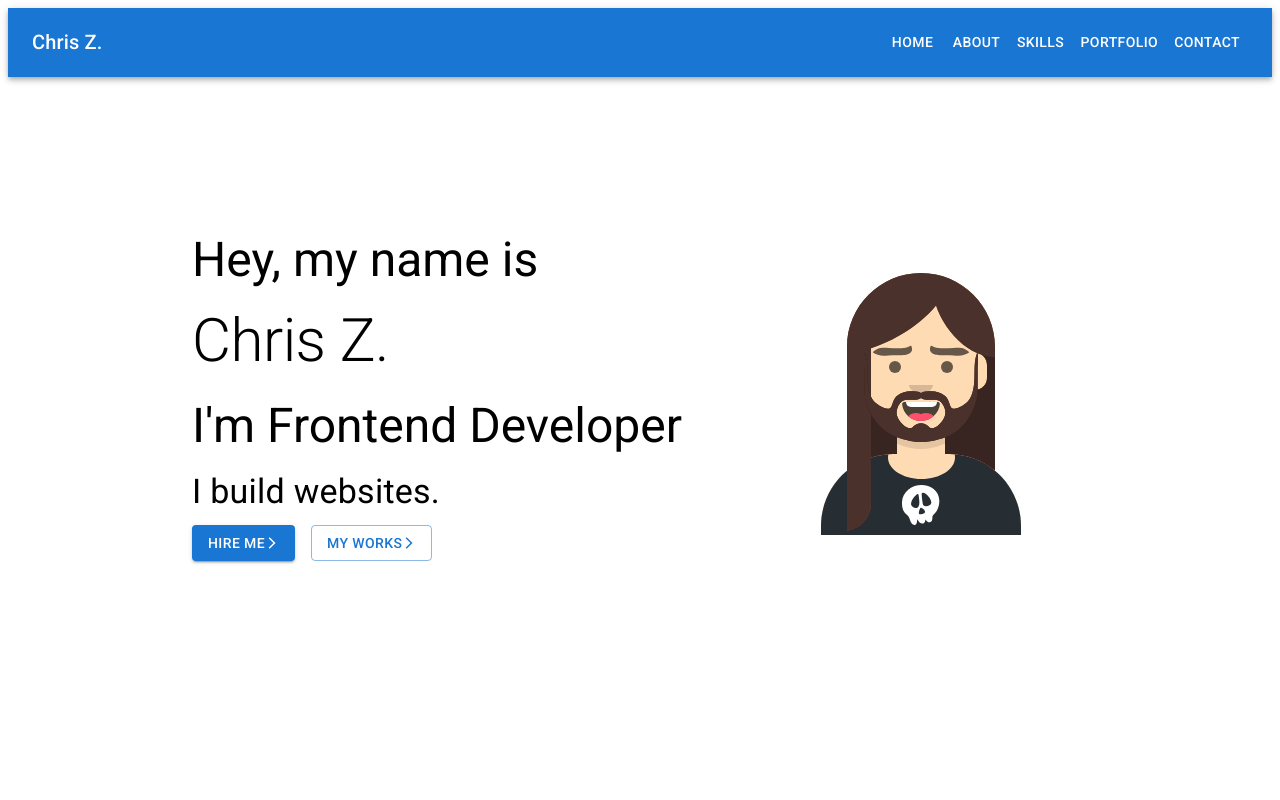
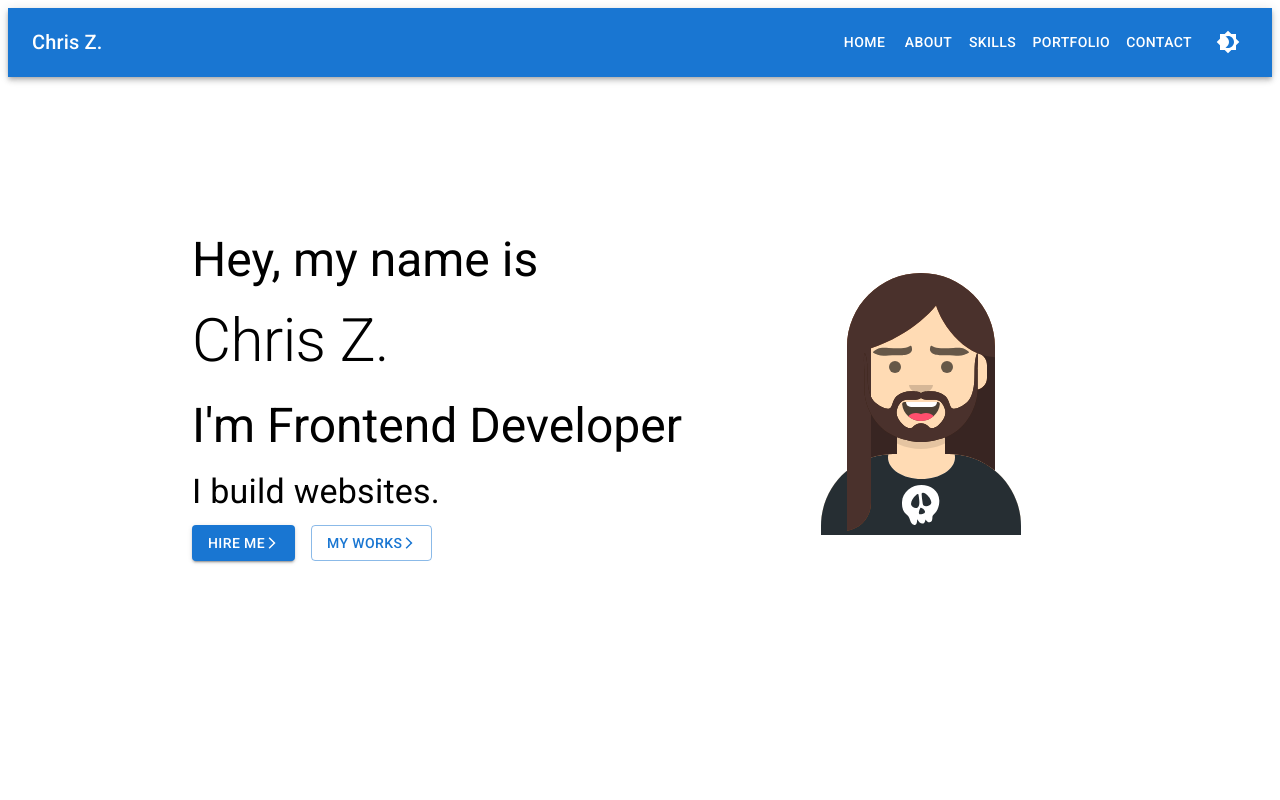
Before and after one commit to Chris-Z-85/homepage-mui, a React (Create React App) app: page / in a window 1280 px wide. Shown: the top 800 px of the page. Built offline with nearby package versions, Linux system fonts and the light colour scheme.

Commit message:
add theme context

```diff
--- a/src/App.js
+++ b/src/App.js
@@ -2,14 +2,15 @@
 import About from "./components/About";
 import Hero from "./components/Hero";
 import Navbar from "./components/Navbar";
+import { ColorModeContextProvider } from "./theme.context";
 
 const App = () => {
   return (
-    <>
+    <ColorModeContextProvider>
       <Navbar />
       <Hero />
       <About />
-    </>
+    </ColorModeContextProvider>
   );
 };
 
--- a/src/components/Hero.jsx
+++ b/src/components/Hero.jsx
@@ -1,9 +1,7 @@
 import React from "react";
-import Grid from "@mui/material/Grid";
+import { Grid, Typography, Button, Stack } from "@mui/material";
 import Chris from "../images/chris_z.svg";
-import Typography from "@mui/material/Typography";
-import Button from "@mui/material/Button";
-import Stack from "@mui/material/Stack";
+
 import ArrowForwardIosIcon from "@mui/icons-material/ArrowForwardIos";
 
 const Hero = () => {
--- a/src/components/Navbar.jsx
+++ b/src/components/Navbar.jsx
@@ -1,19 +1,29 @@
 import * as React from "react";
-import AppBar from "@mui/material/AppBar";
-import Box from "@mui/material/Box";
-import Toolbar from "@mui/material/Toolbar";
-import IconButton from "@mui/material/IconButton";
-import Typography from "@mui/material/Typography";
-import Menu from "@mui/material/Menu";
+import {
+  AppBar,
+  Box,
+  Toolbar,
+  IconButton,
+  Typography,
+  Menu,
+  Container,
+  Button,
+  MenuItem,
+} from "@mui/material";
+
 import MenuIcon from "@mui/icons-material/Menu";
-import Container from "@mui/material/Container";
-import Button from "@mui/material/Button";
-import MenuItem from "@mui/material/MenuItem";
+import Brightness4Icon from "@mui/icons-material/Brightness4";
+import Brightness7Icon from "@mui/icons-material/Brightness7";
+
+import { useTheme } from "@mui/material/styles";
+import { useColorMode } from "../theme.context";
 
 const pages = ["Home", "About", "Skills", "Portfolio", "Contact"];
 
 const Navbar = () => {
   const [anchorElNav, setAnchorElNav] = React.useState(null);
+  const theme = useTheme();
+  const colorMode = useColorMode();
 
   const handleOpenNavMenu = (event) => {
     setAnchorElNav(event.currentTarget);
@@ -97,6 +107,17 @@
               </Button>
             ))}
           </Box>
+          <IconButton
+            sx={{ ml: 1 }}
+            onClick={colorMode.toggleColorMode}
+            color="inherit"
+          >
+            {theme.palette.mode === "dark" ? (
+              <Brightness7Icon />
+            ) : (
+              <Brightness4Icon />
+            )}
+          </IconButton>
         </Toolbar>
       </Container>
     </AppBar>
--- /dev/null
+++ b/src/theme.context.js
@@ -0,0 +1,34 @@
+import * as React from "react";
+import { ThemeProvider, createTheme } from "@mui/material/styles";
+
+const ColorModeContext = React.createContext({ toggleColorMode: () => {} });
+
+export const ColorModeContextProvider = ({ children }) => {
+  const [mode, setMode] = React.useState("light");
+  const colorMode = React.useMemo(
+    () => ({
+      toggleColorMode: () => {
+        setMode((prevMode) => (prevMode === "light" ? "dark" : "light"));
+      },
+    }),
+    []
+  );
+
+  const theme = React.useMemo(
+    () =>
+      createTheme({
+        palette: {
+          mode,
+        },
+      }),
+    [mode]
+  );
+
+  return (
+    <ColorModeContext.Provider value={colorMode}>
+      <ThemeProvider theme={theme}>{children}</ThemeProvider>
+    </ColorModeContext.Provider>
+  );
+};
+
+export const useColorMode = () => React.useContext(ColorModeContext);
```
Also changed, not shown: src/components/About.jsx (+3 -5 lines).
